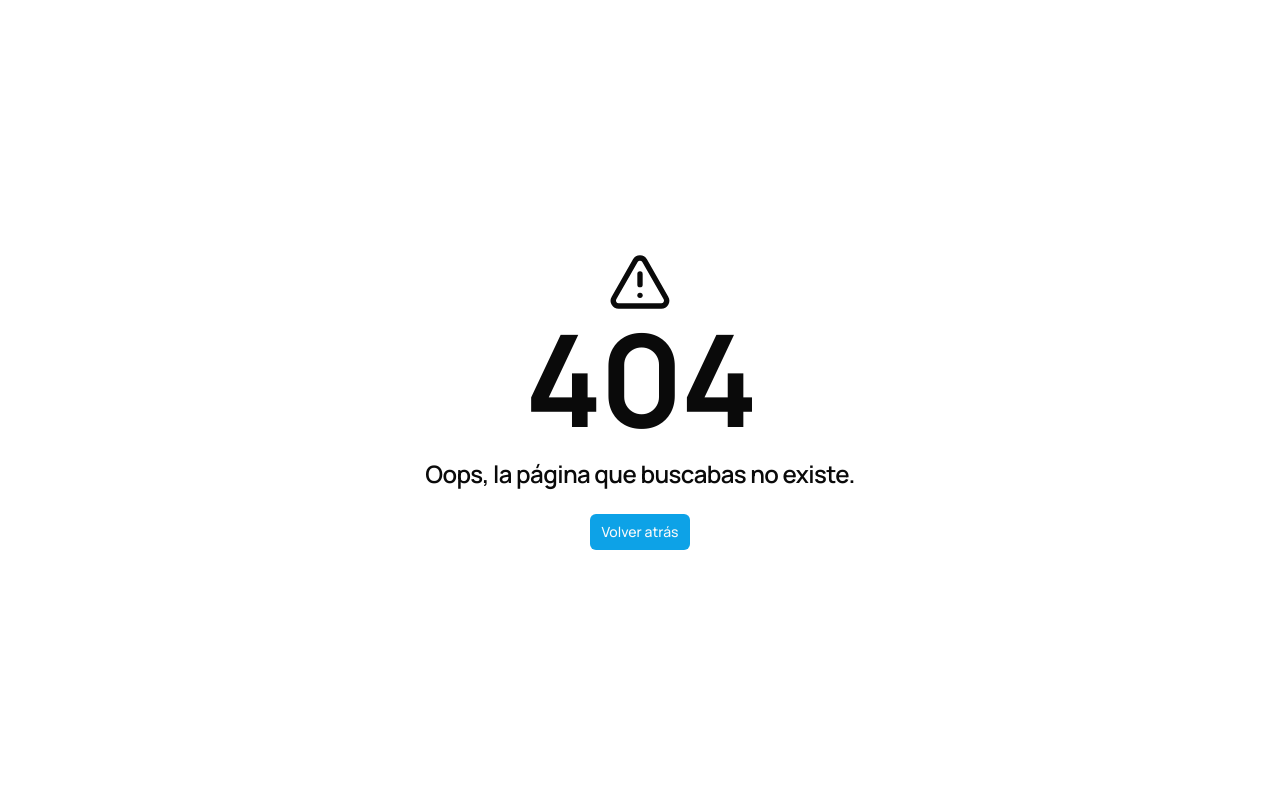
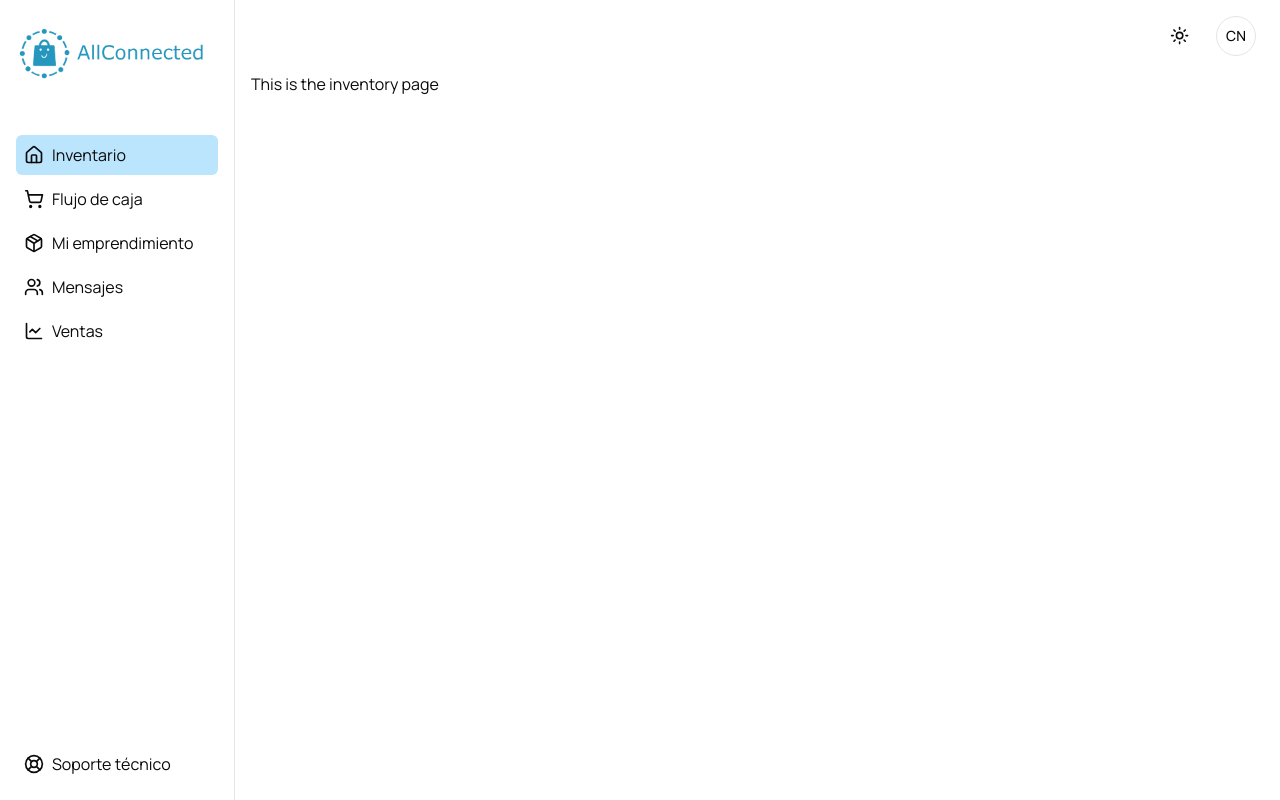
Before and after one commit to FusionTech-2430/all-connected-app, a Next.js app: page /inventory in a window 1280 px wide. Before the commit this address had no page. Built offline with nearby package versions, Linux system fonts and the light colour scheme.

Commit message:
✨Add example app page

```diff
--- /dev/null
+++ b/src/app/(app-pages)/inventory/page.tsx
@@ -0,0 +1,7 @@
+export default function Page() {
+  return (
+    <>
+      <main className="h-full pr-4">This is the inventory page</main>
+    </>
+  )
+}
```
